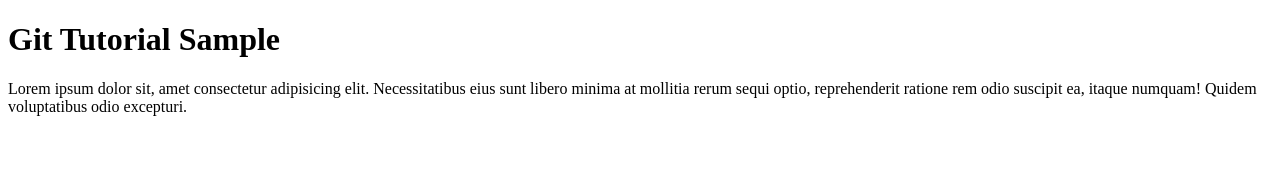
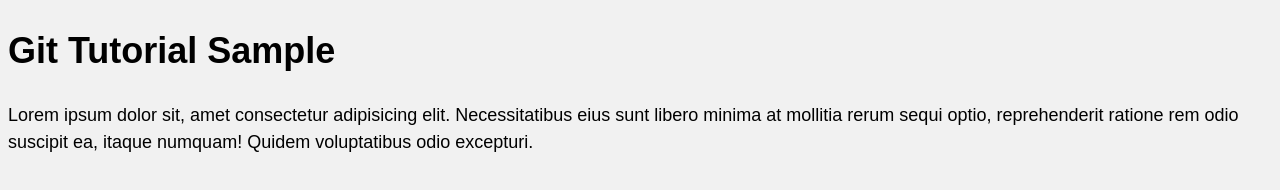
Before and after one commit to hamidmatin/Git_Tutorial_99_11, a plain HTML site: page index.html in a window 1280 px wide. Drawn offline with Linux system fonts and the light colour scheme.

Commit message:
Add first Style

```diff
--- /dev/null
+++ b/css/style.css
@@ -0,0 +1,7 @@
+*{box-sizing: border-box;}
+body{
+  background-color: #f1f1f1;
+  font-family: Arial, Helvetica, sans-serif;
+  font-size: 18px;
+  line-height: 1.5;
+}
--- a/index.html
+++ b/index.html
@@ -4,6 +4,7 @@
     <meta charset="UTF-8" />
     <meta name="viewport" content="width=device-width, initial-scale=1.0" />
     <title>Document</title>
+    <link rel="stylesheet" href="css/style.css">
   </head>
   <body>
     <h1>Git Tutorial Sample</h1>
```
